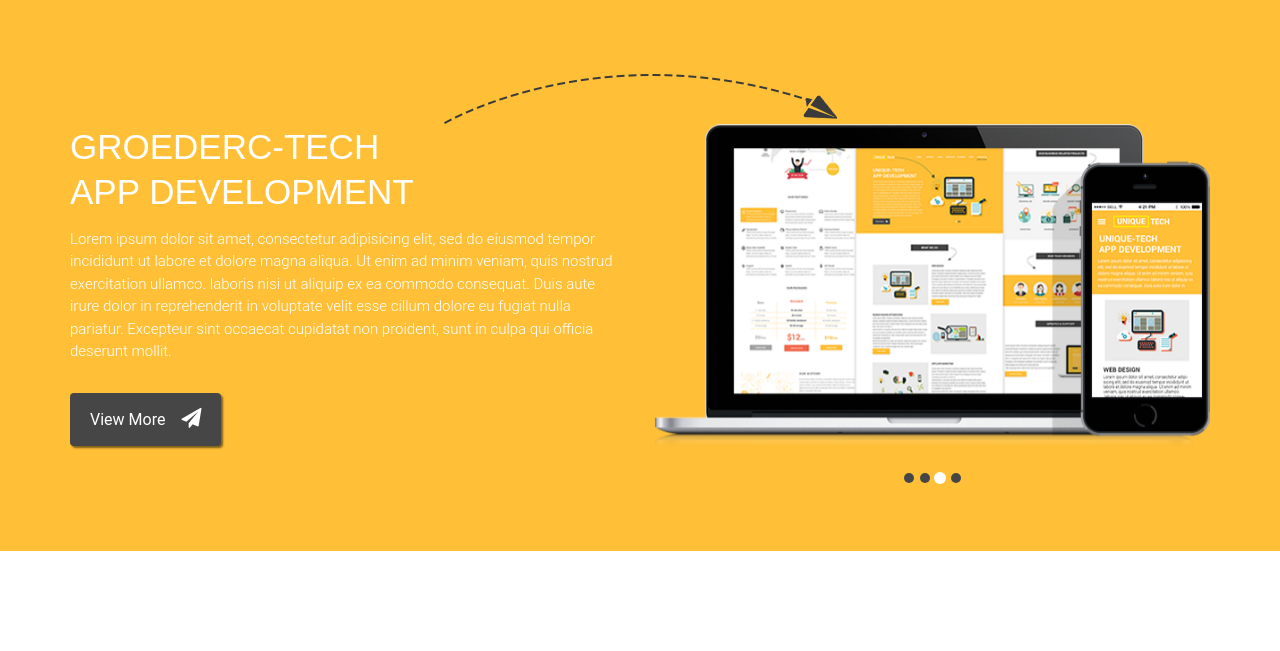
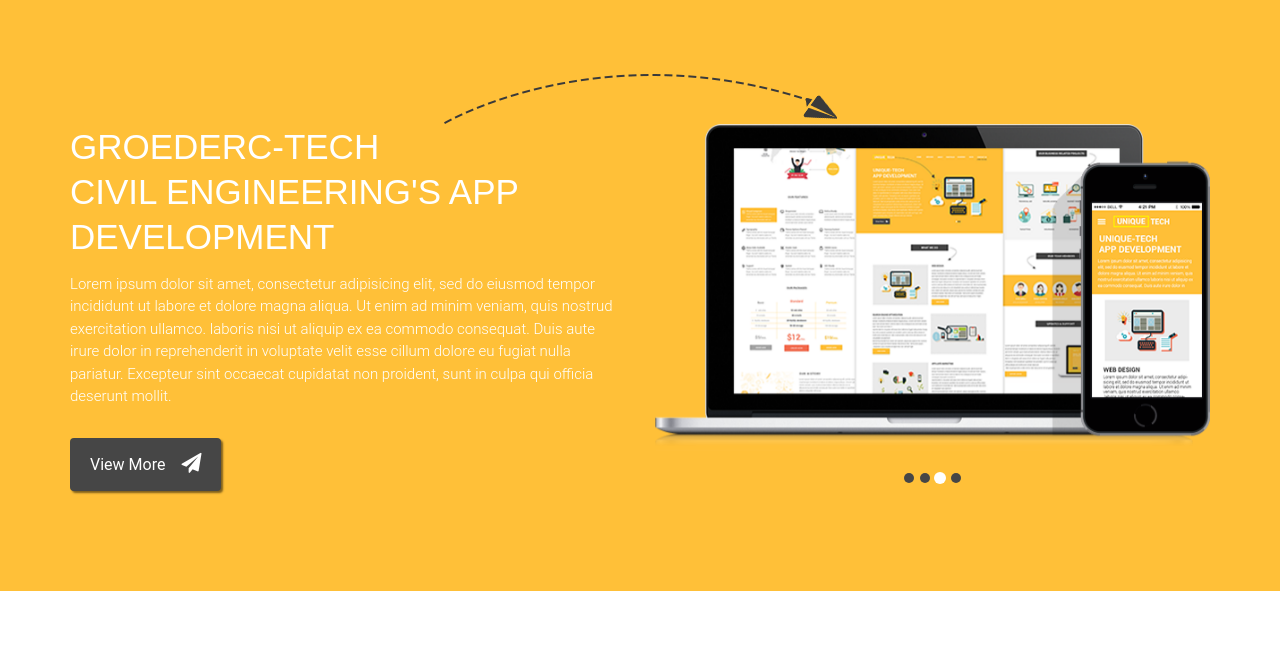
Before and after one commit to mroederc/mroederc.github.io, a plain HTML site: page index.html in a window 1280 px wide. Shown: the part 146-797 px from the top of the page. Drawn offline with Linux system fonts and the light colour scheme.

Commit message:
Second commit

```diff
--- a/index.html
+++ b/index.html
@@ -77,7 +77,7 @@
 
                         <div class="col-md-6 col-sm-6 col-xs-12">
                             <div class="unique-apps">
-                                <h2>GROEDERC-TECH<br>APP DEVELOPMENT </h2>
+                                <h2>GROEDERC-TECH<br>CIVIL ENGINEERING'S APP DEVELOPMENT </h2>
                                 <p>
                                     Lorem ipsum dolor sit amet, consectetur adipisicing elit, sed do eiusmod tempor incididunt ut labore et dolore magna aliqua. Ut enim ad minim veniam, quis nostrud exercitation ullamco.
                                     laboris nisi ut aliquip ex ea commodo consequat. Duis aute irure dolor in reprehenderit in voluptate velit esse cillum dolore eu fugiat nulla pariatur. Excepteur sint occaecat cupidatat non proident, sunt in culpa qui officia deserunt mollit.
```
